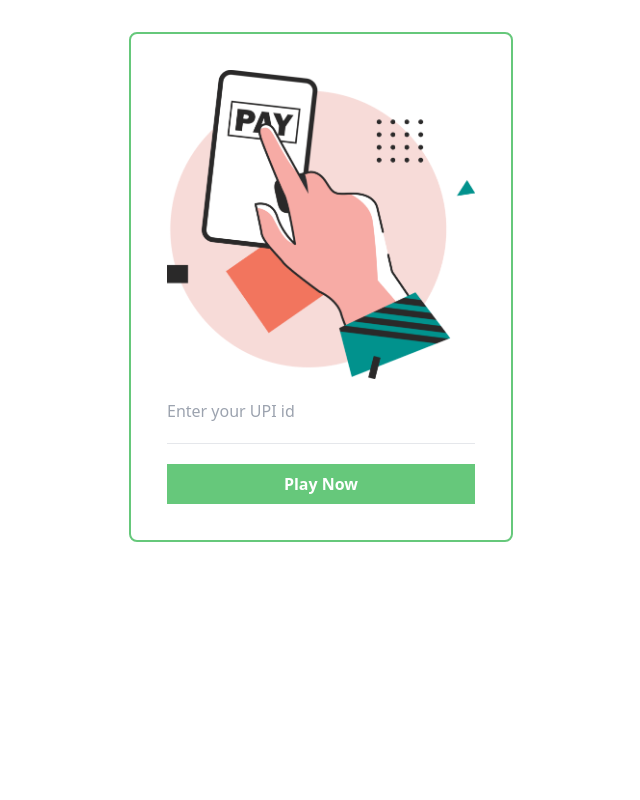
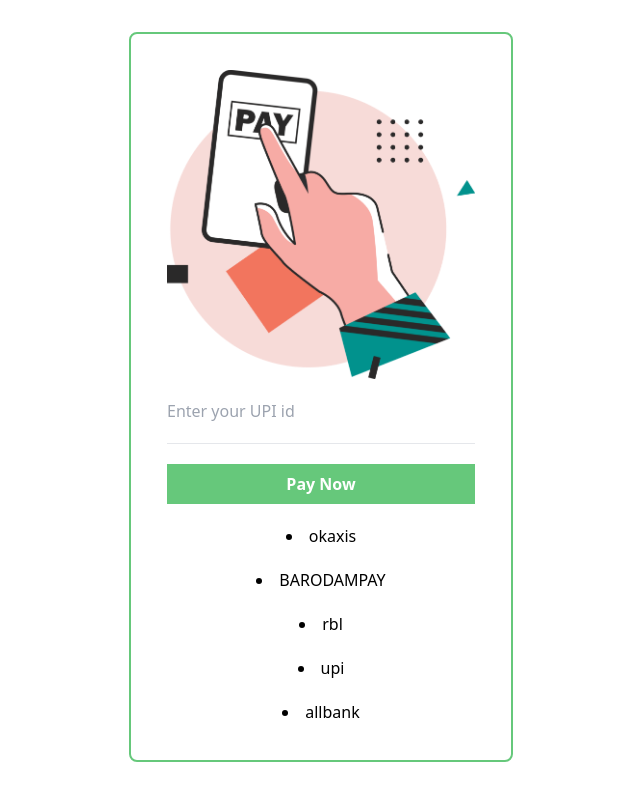
Before and after one commit to SofiaBargues/autocomplete, a React (Vite) app: page / in a window 1280 px wide. Shown: the whole page, without its empty margins (319-959 px from the left). Built offline with nearby package versions, Linux system fonts and the light colour scheme.

Commit message:
filteredWords.map((cosa)

```diff
--- a/src/App.tsx
+++ b/src/App.tsx
@@ -3,18 +3,37 @@ import reactLogo from "./assets/react.svg";
 import viteLogo from "/vite.svg";
 import "./App.css";
 
+const words = ["okaxis", "BARODAMPAY", "rbl", "upi", "allbank"];
+
 function App() {
+  const [word, setWord] = useState("");
+  function onChange(e) {
+    setWord(e.target.value);
+    console.log(word);
+  }
+
+  const filteredWords = words.filter((word) => word.length);
+
   return (
-    <div className="flex-col flex border-[#66c87b] w-96 rounded-lg p-9 border-2 gap-5 m-auto ">
+    <form className="flex-col flex border-[#66c87b] w-96 rounded-lg p-9 border-2 gap-5 m-auto ">
       <div>
         <img src="/autocomplete.png" />
       </div>
-      <input placeholder="Enter your UPI id "></input>
+      <input
+        onChange={onChange}
+        className="inline-block"
+        placeholder="Enter your UPI id "
+      ></input>
+
+      {}
       <hr />
       <button className=" bg-[#66c87b] font-semibold text-white p-2 w-full">
-        Play Now
+        Pay Now
       </button>
-    </div>
+      {filteredWords.map((cosa) => (
+        <li>{cosa}</li>
+      ))}
+    </form>
   );
 }
 
```
